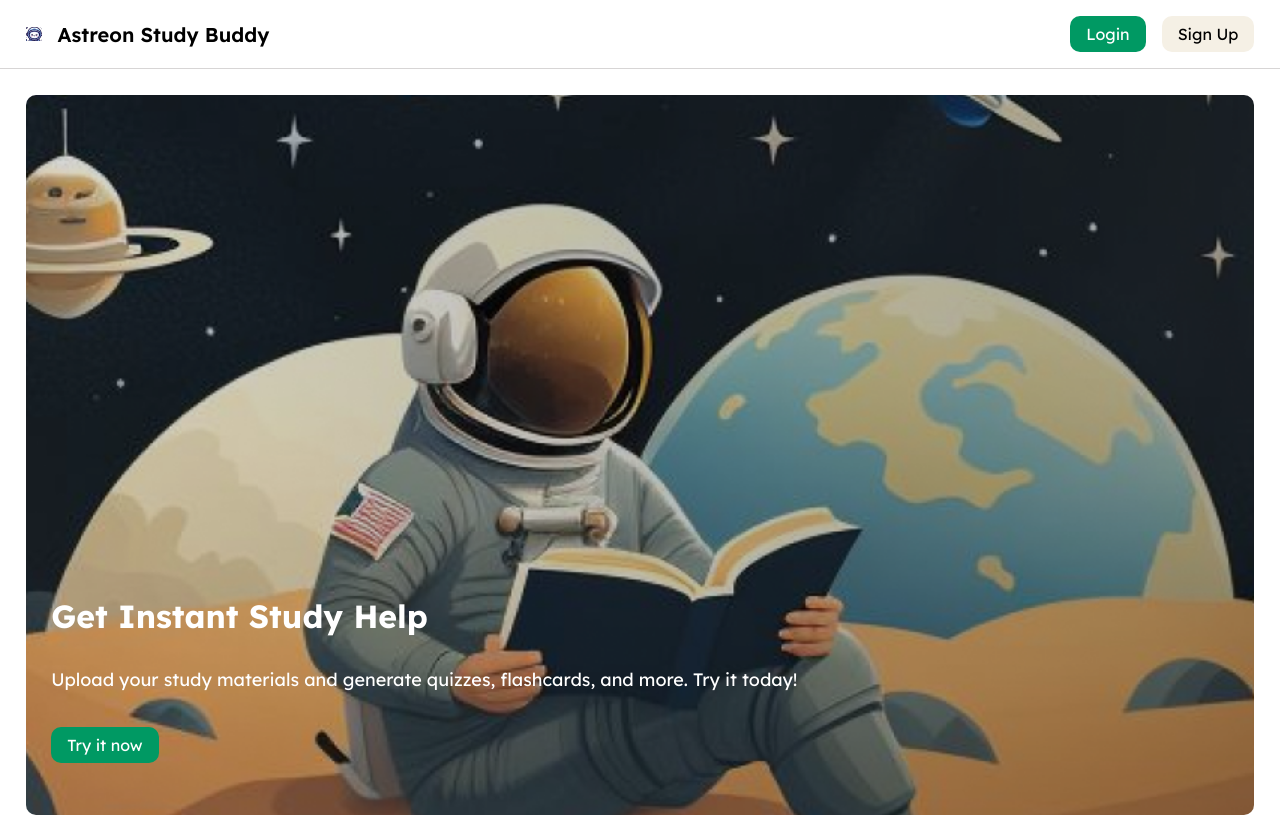
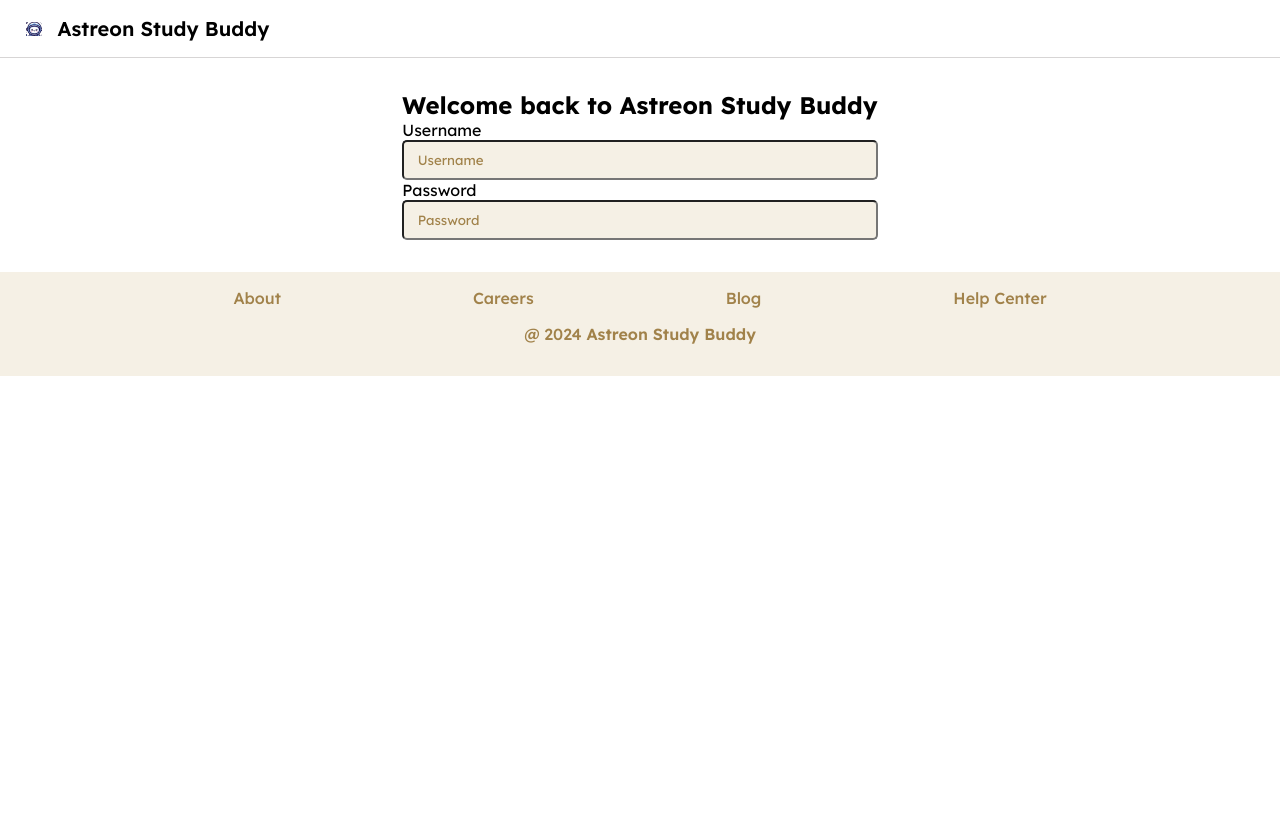
Before and after one commit to sXenoXs/astreon, a React (Vite) app in the folder frontend/: page /login in a window 1280 px wide. Shown: the top 817 px of the page. Built offline with nearby package versions, Linux system fonts and the light colour scheme.

Commit message:
login and sign up page

```diff
--- a/frontend/package.json
+++ b/frontend/package.json
@@ -11,7 +11,8 @@
   },
   "dependencies": {
     "react": "^18.3.1",
-    "react-dom": "^18.3.1"
+    "react-dom": "^18.3.1",
+    "react-router-dom": "^6.28.0"
   },
   "devDependencies": {
     "@eslint/js": "^9.13.0",
--- a/frontend/src/App.jsx
+++ b/frontend/src/App.jsx
@@ -1,7 +1,18 @@
+import { BrowserRouter as Router, Routes, Route } from 'react-router-dom';
 import { Welcome } from "./pages/welcome.jsx";
+import { Login } from "./pages/login.jsx";
+import { SignUp } from "./pages/signUp.jsx";
+function App() {
 
-function App() {
-  return <Welcome></Welcome>;
+  return (
+
+    <Router>
+      <Routes>
+        <Route path="/" element={<Welcome />} />
+        <Route path="/login" element={<Login />} />
+        <Route path="/sign-up" element={<SignUp />} />
+      </Routes>
+    </Router>);
 }
 
 export default App;
--- /dev/null
+++ b/frontend/src/pages/login.css
@@ -0,0 +1,19 @@
+.login_form{
+    margin: 2em auto;
+    width: fit-content;
+}
+
+.login_form input{
+    display: block;
+    width: 100%;
+    height: 3em;
+    border-radius: 5px;
+    background-color: #F5F0E5;
+    padding: 1em;
+}
+
+.login_form input::placeholder{
+    color: #A1824A;
+    font-family: "Lexend";
+
+}
--- /dev/null
+++ b/frontend/src/pages/login.jsx
@@ -0,0 +1,22 @@
+import { Header } from "../components/header";
+import {Footer} from "../components/footer"
+import "./login.css"
+export function Login(){
+ return(
+    <>
+        <Header></Header>
+        <main>
+
+            <form className="login_form">
+            <h2>Welcome back to Astreon Study Buddy</h2>
+                <label htmlFor="username">Username</label>
+                <input type="text" name="username" id="username" placeholder="Username"/>
+                <label htmlFor="username">Password</label>
+                <input type="password" name="password" id="password" placeholder="Password"/>
+            </form>
+        </main>
+        <Footer></Footer>
+
+    </>
+ )
+}
--- /dev/null
+++ b/frontend/src/pages/signUp.jsx
@@ -0,0 +1,11 @@
+import { Header } from "../components/header";
+import {Footer} from "../components/footer"
+export function SignUp(){
+    return(
+        <>
+            <Header buttons={[{anchorText:"Login"}]} />
+            <Footer/>
+        </>
+    );
+
+}
```
Also changed, not shown: 1 other file (tests, documents, lock files or other folders).
